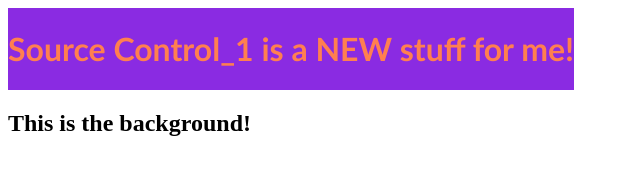
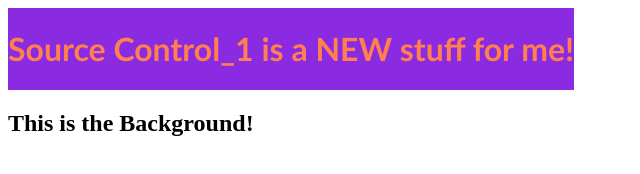
Before and after one commit to kenbomber/BG, a plain HTML site: page index.html in a window 1280 px wide. Shown: the full height of the page, 0-640 px from the left. Drawn offline with Linux system fonts and the light colour scheme.

Commit message:
capitalized

```diff
--- a/index.html
+++ b/index.html
@@ -8,7 +8,7 @@
     <header>
         <h1>Source Control_1 is a NEW stuff for me!</h1>
     </header>
-        <h2>This is the background!</h2>
+        <h2>This is the Background!</h2>
     <script src="script.js"></script>
 </body>
 </html>
```
